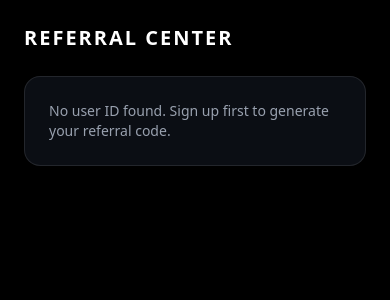
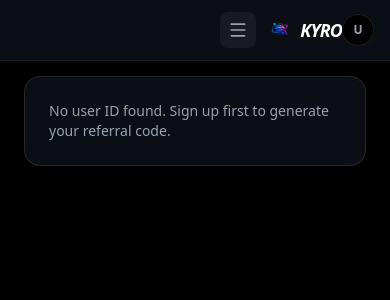
Before and after one commit to opeyemiadeleke1008-cyber/KYRO-CRYPTO-WEB3, a React (Vite) app: page /user-referral in a window 390 px wide. Shown: the top 300 px of the page. Built offline with nearby package versions, Linux system fonts and the light colour scheme.

Commit message:
add referral

```diff
--- a/src/pages/UserReferral.jsx
+++ b/src/pages/UserReferral.jsx
@@ -1,5 +1,6 @@
 import React, { useEffect, useMemo, useState } from "react";
 import Aside from "../layout/Aside";
+import UserNavbar from "../components/UserNavbar";
 
 const UserReferral = () => {
   const [isCollapsed, setIsCollapsed] = useState(false);
@@ -32,6 +33,10 @@ const UserReferral = () => {
 
   return (
     <div className="bg-black text-white flex h-screen overflow-hidden">
+      <UserNavbar
+        isMobileMenuOpen={isMobileMenuOpen}
+        setIsMobileMenuOpen={setIsMobileMenuOpen}
+      />
       <Aside
         isCollapsed={isCollapsed}
         setIsCollapsed={setIsCollapsed}
```
